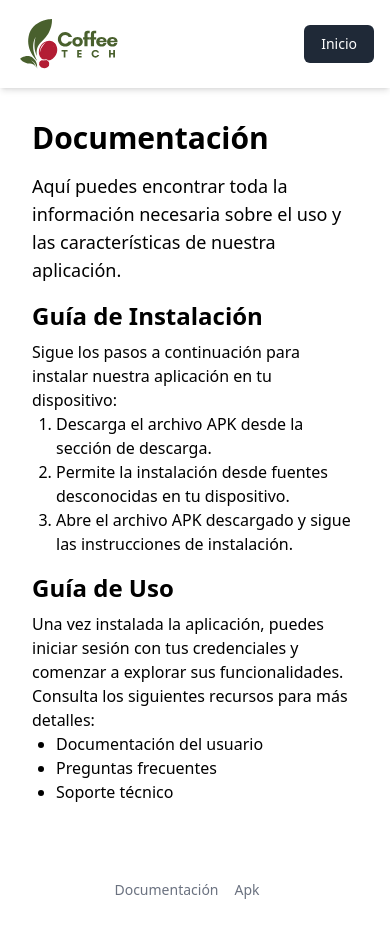
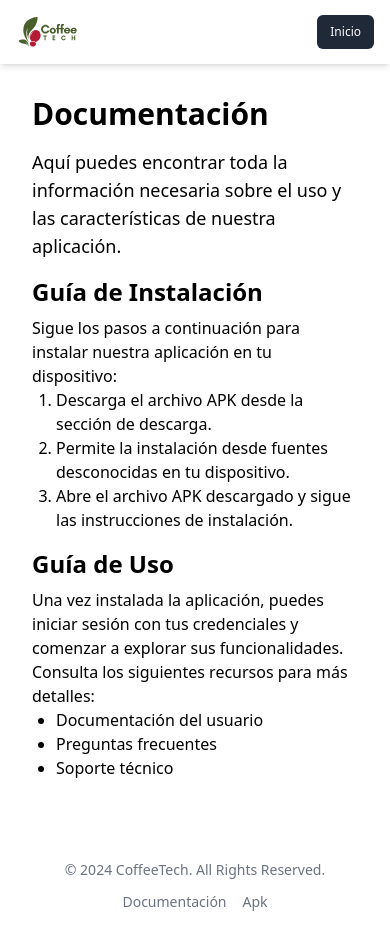
Before and after one commit to PacoValen/CoffeeTechWebApp, a React (Vite) app: page /documentation in a window 390 px wide. Built offline with nearby package versions, Linux system fonts and the light colour scheme.

Commit message:
Add(responsive) ajusté el footer y ambos navbar para que coincidieran con el responsive deseado

```diff
--- a/src/common/Footer.tsx
+++ b/src/common/Footer.tsx
@@ -2,39 +2,50 @@ import { Link } from "react-router-dom";
 
 function Footer() {
   return (
-    <footer className="m-4 mx-auto flex w-full rounded-lg">
-      <div className="mx-auto w-full max-w-screen-xl p-4 md:flex md:items-center md:justify-between">
-        <span className="hidden text-sm text-gray-500 md:inline md:text-center dark:text-gray-400">
+    <footer className="bg-white text-gray-600 py-4">
+      <div className="container mx-auto max-w-screen-xl flex flex-col md:flex-row md:items-center md:justify-between">
+
+        <span className="hidden text-sm text-gray-500 md:inline text-right dark:text-gray-400">
             © 2024{" "}
             <a href="#" className="hover:underline">
               CoffeeTech
             </a>
             . All Rights Reserved.
           </span>
-        <ul className="mt-3 flex flex-wrap items-center justify-center text-sm font-medium text-gray-500 sm:mt-0 dark:text-gray-400">
+
+          <span className="block text-sm text-gray-500 text-center md:hidden mt-4">
+            © 2024{" "}
+            <a href="#" className="hover:underline">
+              CoffeeTech
+            </a>
+            . All Rights Reserved.
+          </span>
+
+          <ul className="flex flex-wrap items-center justify-center md:justify-start text-sm font-medium text-gray-500 dark:text-gray-400 gap-4 md:gap-6 mb-4 md:mb-0">
             <li>
-            <a href="#video" className="me-4 hover:underline md:me-6">
+              <a href="#video" className="hover:underline">
                 Nosotros
               </a>
             </li>
             <li>
-            <a href="#capagratuita" className="me-4 hover:underline md:me-6">
+              <a href="#capagratuita" className="hover:underline">
                 Soluciones
               </a>
             </li>
             <li>
-            <Link to="/documentation" className="me-4 hover:underline md:me-6">
+              <Link to="/documentation" className="hover:underline">
                 Documentación
               </Link>
             </li>
             <li>
-            <Link to="/download" className="me-4 hover:underline md:me-6">
+              <Link to="/download" className="hover:underline">
                 Apk
               </Link>
             </li>
           </ul>
       </div>
     </footer>
+
   );
 }
 export default Footer;
--- a/src/common/Footer2.tsx
+++ b/src/common/Footer2.tsx
@@ -4,27 +4,41 @@ function Footer2() {
   return (
     <footer className="m-4 mx-auto flex w-full rounded-lg">
       <div className="mx-auto w-full max-w-screen-xl p-4 md:flex md:items-center md:justify-between">
-        <span className="hidden text-sm text-gray-500 md:inline md:text-center dark:text-gray-400">
+        {/* Texto en pantallas grandes (lado derecho) */}
+        <span className="hidden text-sm text-gray-500 md:inline text-right dark:text-gray-400">
           © 2024{" "}
-          <a href="#" className="hover:underline">
+          <a href="/" className="hover:underline">
             CoffeeTech
           </a>
           . All Rights Reserved.
         </span>
-        <ul className="mt-3 flex flex-wrap items-center justify-center text-sm font-medium text-gray-500 sm:mt-0 dark:text-gray-400">
+
+        {/* Texto en pantallas pequeñas (parte inferior) */}
+        <span className="block text-sm text-gray-500 text-center md:hidden mt-4 dark:text-gray-400">
+          © 2024{" "}
+          <a href="/" className="hover:underline">
+            CoffeeTech
+          </a>
+          . All Rights Reserved.
+        </span>
+
+        {/* Enlaces - Alineados a la izquierda en pantallas grandes y centrados en móviles */}
+        <ul className="mt-3 flex flex-wrap items-center justify-center md:justify-start text-sm font-medium text-gray-500 sm:mt-0 dark:text-gray-400 gap-4 md:gap-6">
           <li>
-            <Link to="/documentation" className="me-4 hover:underline md:me-6">
+            <Link to="/documentation" className="hover:underline">
               Documentación
             </Link>
           </li>
           <li>
-            <Link to="/download" className="me-4 hover:underline md:me-6">
+            <Link to="/download" className="hover:underline">
               Apk
             </Link>
           </li>
         </ul>
+
       </div>
     </footer>
+
   );
 }
 export default Footer2;
--- a/src/common/Nav2.tsx
+++ b/src/common/Nav2.tsx
@@ -4,21 +4,21 @@ import Logo from "../assets/logoCoffeeTech.svg";
 export default function Navbar() {
   return (
     <nav className="sticky top-0 z-50 bg-white shadow-md">
-      <div className="mx-auto max-w-7xl px-4 pb-3 pt-3 sm:px-6 lg:px-8">
-        <div className="flex justify-between items-center h-16">
+      <div className="mx-auto max-w-7xl px-4 py-2 sm:px-6 lg:px-8">
+        <div className="flex justify-between items-center h-12 sm:h-16">
           <div className="flex-shrink-0 flex items-center">
-              <img
-                src={Logo}
-                alt="Coffee Tech Logo"
-                width={40}
-                height={40}
-                className="h-20 w-auto"
-              />
+            <img
+              src={Logo}
+              alt="Coffee Tech Logo"
+              width={30} // Tamaño reducido para pantallas móviles
+              height={30}
+              className="h-12 w-auto sm:h-20"
+            />
           </div>
           <div className="flex items-center">
             <Link
               to="/"
-              className="inline-flex items-center px-4 py-2 border border-transparent text-sm font-medium rounded-md text-white bg-gray-800 hover:bg-gray-700 focus:outline-none focus:ring-2 focus:ring-offset-2 focus:ring-gray-500"
+              className="inline-flex items-center px-3 py-2 sm:px-4 sm:py-2 border border-transparent text-xs sm:text-sm font-medium rounded-md text-white bg-gray-800 hover:bg-gray-700 focus:outline-none focus:ring-2 focus:ring-offset-2 focus:ring-gray-500"
             >
               Inicio
             </Link>
@@ -26,5 +26,6 @@ export default function Navbar() {
         </div>
       </div>
     </nav>
+
   );
 }
--- a/src/common/StoreLinks.tsx
+++ b/src/common/StoreLinks.tsx
@@ -15,7 +15,7 @@ function StoreLinks({ type }: StoreLinksProps) {
     return (
       <div className="mt-10 hidden justify-center space-x-2 sm:flex md:justify-normal">
         <StoreLink
-          href="#descargar"
+          href="/download"
           upperText="Descarga Ahora "
           lowerText=".apk"
           logo={Apk}
--- a/src/sections/Nav.tsx
+++ b/src/sections/Nav.tsx
@@ -16,16 +16,14 @@ function Nav() {
     <Disclosure as="nav" className="sticky top-0 z-50 bg-white shadow-md">
       {({ open }) => (
         <>
-          <div className="mx-auto max-w-7xl px-4 pb-3 pt-3 sm:px-6 lg:px-8">
-            <div className="mr-4 flex h-16 items-center justify-between">
+          <div className="mx-auto max-w-7xl px-4 pb-2 pt-2 sm:px-6 lg:px-8">
+            <div className="mr-4 flex h-12 sm:h-16 items-center justify-between">
               <div className="flex items-center">
-
-                  <img
-                    src={Logo}
-                    alt="logoCoffeeTech"
-                    className="h-20 w-auto"
-                  />
-
+                <img
+                  src={Logo}
+                  alt="logoCoffeeTech"
+                  className="h-12 sm:h-20 w-auto"
+                />
               </div>
 
               {/* Menú de Links */}
@@ -44,7 +42,7 @@ function Nav() {
                 </Link>
                 <Link
                   to="/download"
-                  className="rounded-xl bg-gray-800 px-5 py-2 text-white hover:bg-gray-900 active:bg-gray-600"
+                  className="rounded-xl bg-gray-800 px-3 py-1.5 sm:px-5 sm:py-2 text-white hover:bg-gray-900 active:bg-gray-600"
                 >
                   Descargar CoffeeTech
                 </Link>
@@ -90,7 +88,7 @@ function Nav() {
               <DisclosureButton
                 as={Link}
                 to="/documentation"
-                className={textLinkClasses}
+                className="block rounded-md px-3 py-2 text-base font-medium text-gray-500 hover:bg-gray-50 hover:text-gray-900"
               >
                 Documentación
               </DisclosureButton>
```
Lines whose indentation alone changed are shown as unchanged.
